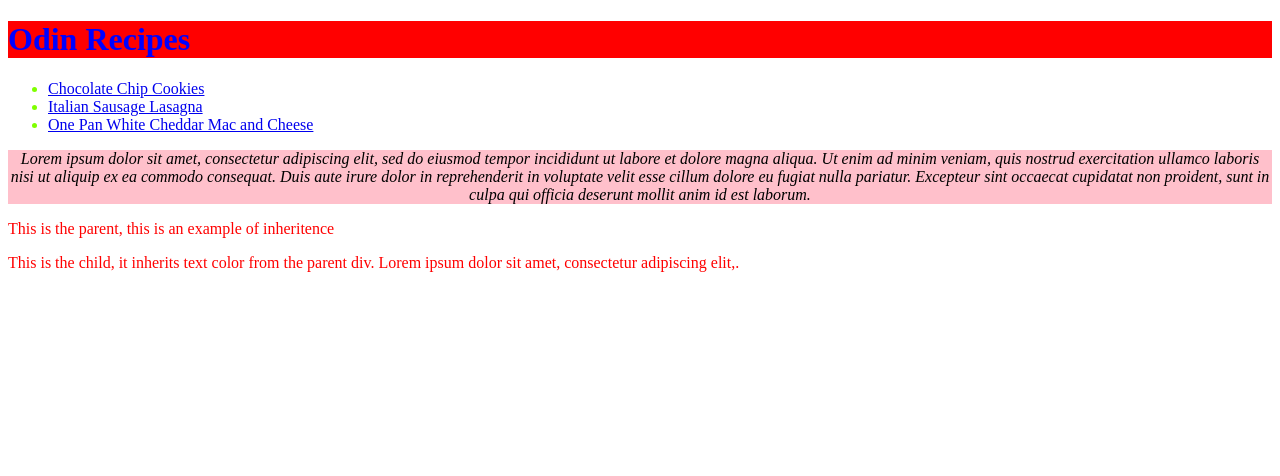
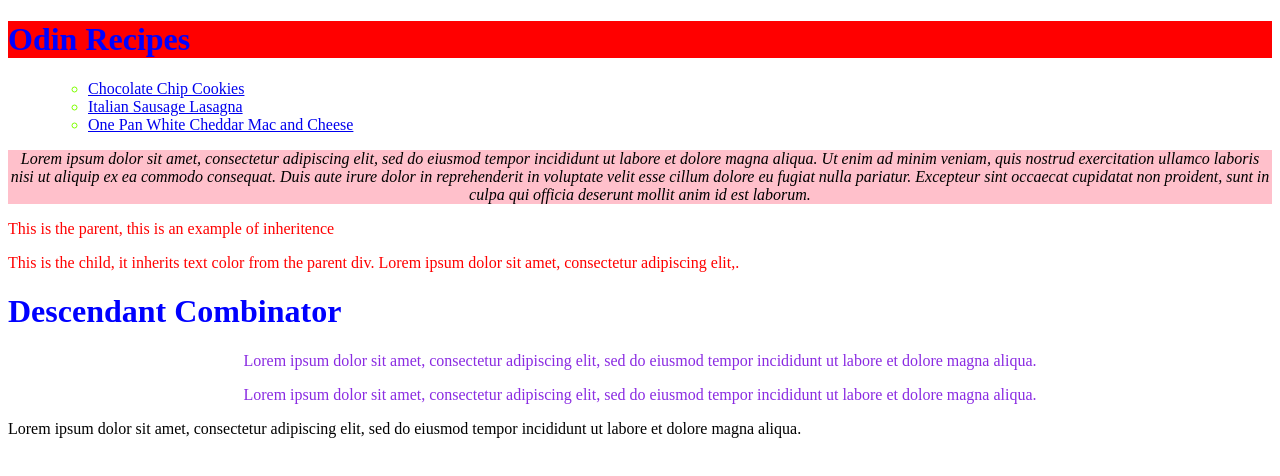
Before and after one commit to wsblount/Odin-recipes, a plain HTML site: page index.html in a window 1280 px wide. Drawn offline with Linux system fonts and the light colour scheme.

Commit message:
upload of Web Challenge 4 corrected index.html and style.css

```diff
--- a/index.html
+++ b/index.html
@@ -11,9 +11,11 @@
     <div id="title"><h1>Odin Recipes</h1></div>
 <ul>
     <div class="list_items">
-    <li><a href="recipes/chocolatechipcookies.html">Chocolate Chip Cookies</a></li>
-    <li><a href="recipes/Italiansausagelasagna.html">Italian Sausage Lasagna</a></li>
-    <li><a href="recipes/onepanwhitecheddarmacandcheese.html">One Pan White Cheddar Mac and Cheese</a></li>
+    <ul>
+        <li><a href="recipes/chocolatechipcookies.html">Chocolate Chip Cookies</a></li>
+        <li><a href="recipes/Italiansausagelasagna.html">Italian Sausage Lasagna</a></li>
+        <li><a href="recipes/onepanwhitecheddarmacandcheese.html">One Pan White Cheddar Mac and Cheese</a></li>
+    </ul>
     </div>
 </ul>
 
@@ -26,7 +28,15 @@
 <div id="parent"><p>This is the parent, this is an example of inheritence</p>
     <div class="child"><p>This is the child, it inherits text color from the parent div. Lorem ipsum dolor sit amet, consectetur adipiscing elit,.</p></div>
 </div>
+<!--Filler Text to satisfy Descedant Combinator Example Criteria-->
+<div class="ancestor"> <h1> Descendant Combinator</h1>
+    <div class="contents"> <p>Lorem ipsum dolor sit amet, consectetur adipiscing elit, sed do eiusmod tempor incididunt ut labore et dolore magna aliqua.</p> <!-- B -->
+      <div class="contents"> <p>Lorem ipsum dolor sit amet, consectetur adipiscing elit, sed do eiusmod tempor incididunt ut labore et dolore magna aliqua.</p><!-- C -->
+      </div>
+    </div>
+  </div>
 
+  <div class="contents"></div> <p>Lorem ipsum dolor sit amet, consectetur adipiscing elit, sed do eiusmod tempor incididunt ut labore et dolore magna aliqua.</p><!-- D -->
 
 </body>
 </html>
--- a/styles.css
+++ b/styles.css
@@ -1,3 +1,5 @@
+/* This Style Sheet is the Web Challenge 4 */
+
 /* ID selector */
 #title {
     background-color: red;
@@ -38,3 +40,9 @@ h1{
 #parent {
     color: red;
 }
+
+/* Descendant Combinator */
+.ancestor .contents {
+    text-align: center;
+    color: blueviolet
+  }
```
